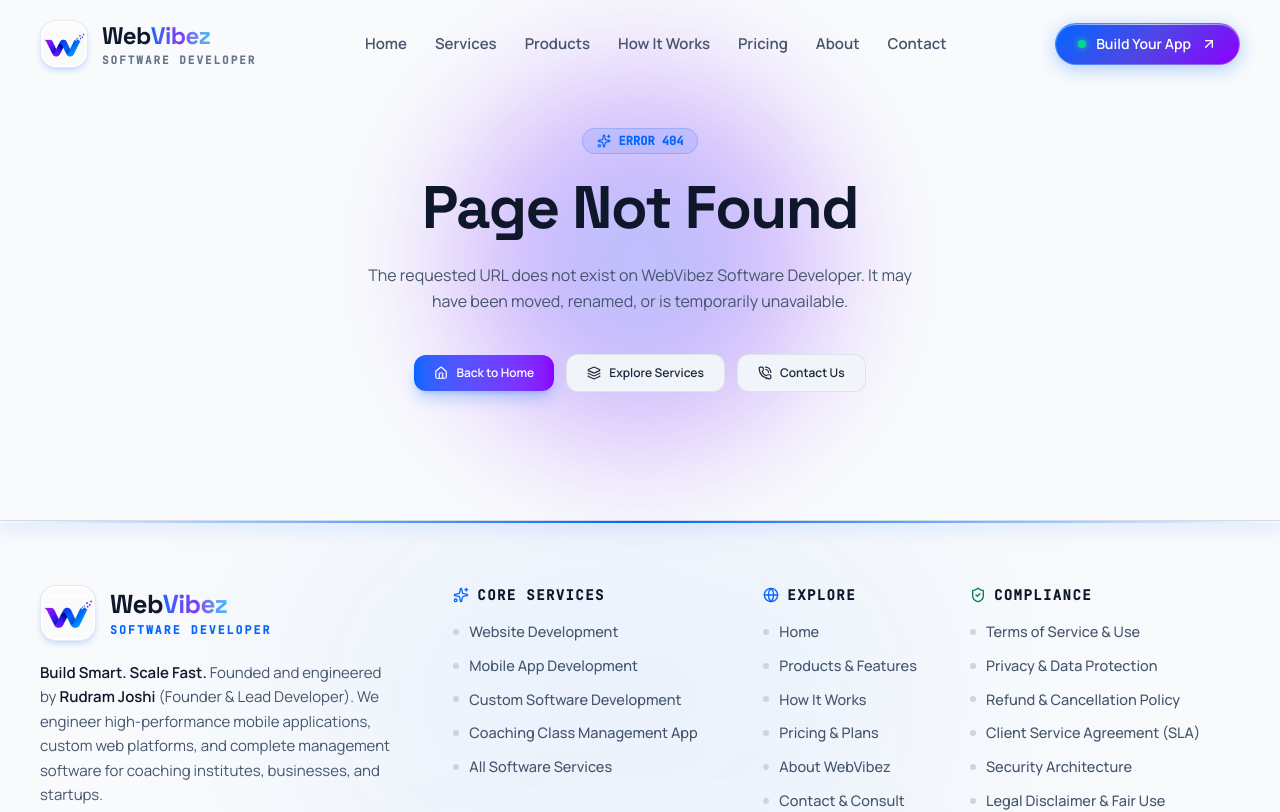
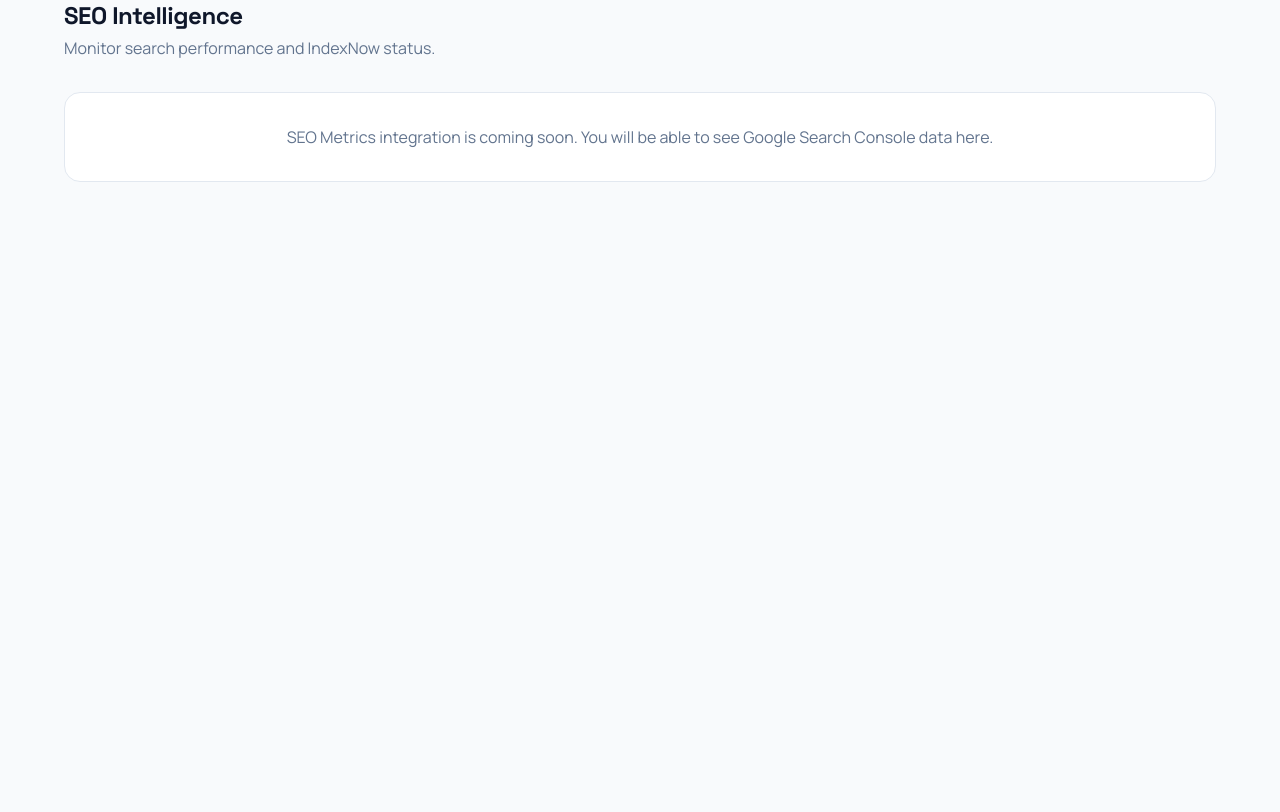
Before and after one commit to nexoraprivatechat31-dotcom/webvibez_official, a Next.js app: page /admin/seo in a window 1280 px wide. Before the commit this address had no page. Shown: the top 812 px of the page. Built offline with nearby package versions, Linux system fonts and the light colour scheme; no server answers.

Commit message:
feat: add portfolio, seo, settings, and leads pages to admin dashboard

```diff
--- /dev/null
+++ b/src/app/admin/leads/page.tsx
@@ -0,0 +1,13 @@
+export default function LeadsPage() {
+  return (
+    <div className="max-w-6xl mx-auto space-y-8">
+      <div>
+        <h2 className="text-2xl font-bold text-slate-900 dark:text-white font-display">Leads & Contacts</h2>
+        <p className="text-slate-500 dark:text-slate-400 mt-1">Manage inquiries from potential clients.</p>
+      </div>
+      <div className="bg-white dark:bg-slate-900 rounded-2xl p-8 border border-slate-200 dark:border-slate-800 text-center text-slate-500">
+        <p>Leads Database integration is coming soon. Form submissions will appear here.</p>
+      </div>
+    </div>
+  );
+}
--- /dev/null
+++ b/src/app/admin/portfolio/page.tsx
@@ -0,0 +1,13 @@
+export default function PortfolioPage() {
+  return (
+    <div className="max-w-6xl mx-auto space-y-8">
+      <div>
+        <h2 className="text-2xl font-bold text-slate-900 dark:text-white font-display">Portfolio Projects</h2>
+        <p className="text-slate-500 dark:text-slate-400 mt-1">Manage your software development case studies.</p>
+      </div>
+      <div className="bg-white dark:bg-slate-900 rounded-2xl p-8 border border-slate-200 dark:border-slate-800 text-center text-slate-500">
+        <p>Portfolio Database integration is coming soon. You can add new projects here.</p>
+      </div>
+    </div>
+  );
+}
--- /dev/null
+++ b/src/app/admin/seo/page.tsx
@@ -0,0 +1,13 @@
+export default function SEOPage() {
+  return (
+    <div className="max-w-6xl mx-auto space-y-8">
+      <div>
+        <h2 className="text-2xl font-bold text-slate-900 dark:text-white font-display">SEO Intelligence</h2>
+        <p className="text-slate-500 dark:text-slate-400 mt-1">Monitor search performance and IndexNow status.</p>
+      </div>
+      <div className="bg-white dark:bg-slate-900 rounded-2xl p-8 border border-slate-200 dark:border-slate-800 text-center text-slate-500">
+        <p>SEO Metrics integration is coming soon. You will be able to see Google Search Console data here.</p>
+      </div>
+    </div>
+  );
+}
--- /dev/null
+++ b/src/app/admin/settings/page.tsx
@@ -0,0 +1,13 @@
+export default function SettingsPage() {
+  return (
+    <div className="max-w-6xl mx-auto space-y-8">
+      <div>
+        <h2 className="text-2xl font-bold text-slate-900 dark:text-white font-display">System Settings</h2>
+        <p className="text-slate-500 dark:text-slate-400 mt-1">Configure your WebVibez Admin panel.</p>
+      </div>
+      <div className="bg-white dark:bg-slate-900 rounded-2xl p-8 border border-slate-200 dark:border-slate-800 text-center text-slate-500">
+        <p>Settings configuration is coming soon. You can manage your master password and API keys here.</p>
+      </div>
+    </div>
+  );
+}
```
